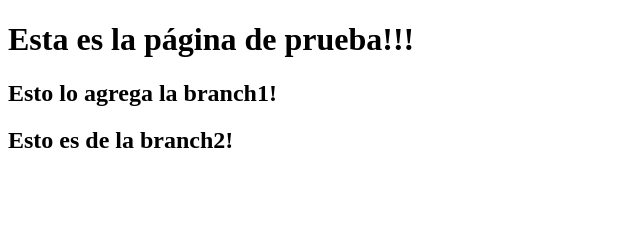
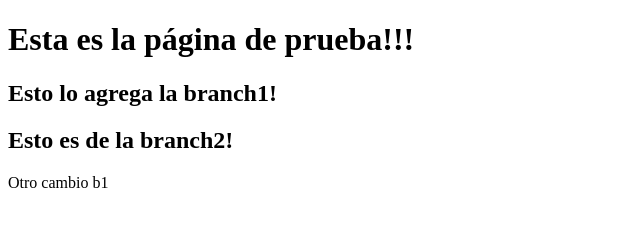
Before and after one commit to MiguelBalderrama97/BORRAME, a plain HTML site: page index.html in a window 1280 px wide. Shown: the whole page, without its empty margins (0-640 px from the left). Drawn offline with Linux system fonts and the light colour scheme.

Commit message:
Update index.html

```diff
--- a/index.html
+++ b/index.html
@@ -10,5 +10,7 @@
         <h1>Esta es la página de prueba!!!</h1>
         <h2>Esto lo agrega la branch1!</h2>
         <h2>Esto es de la branch2!</h2>
+
+        <p>Otro cambio b1</p>
     </body>
 </html>
```
